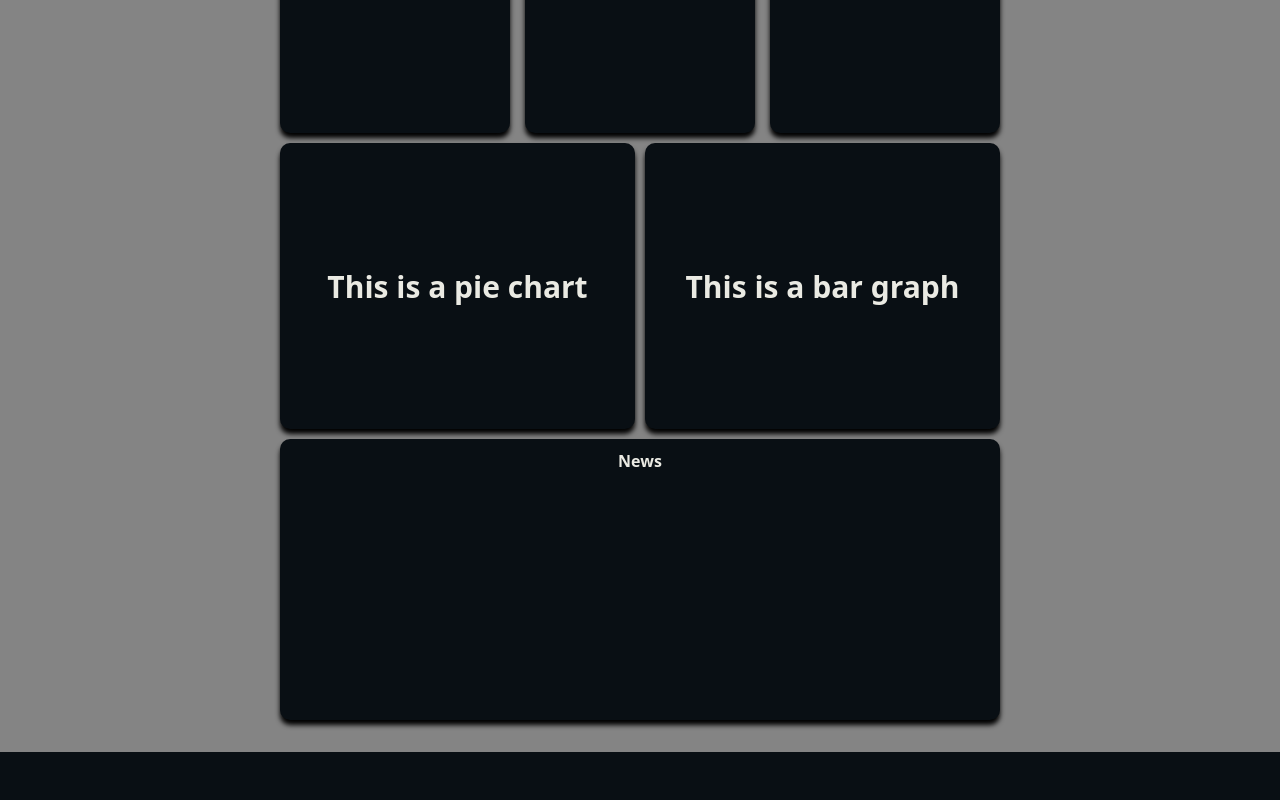
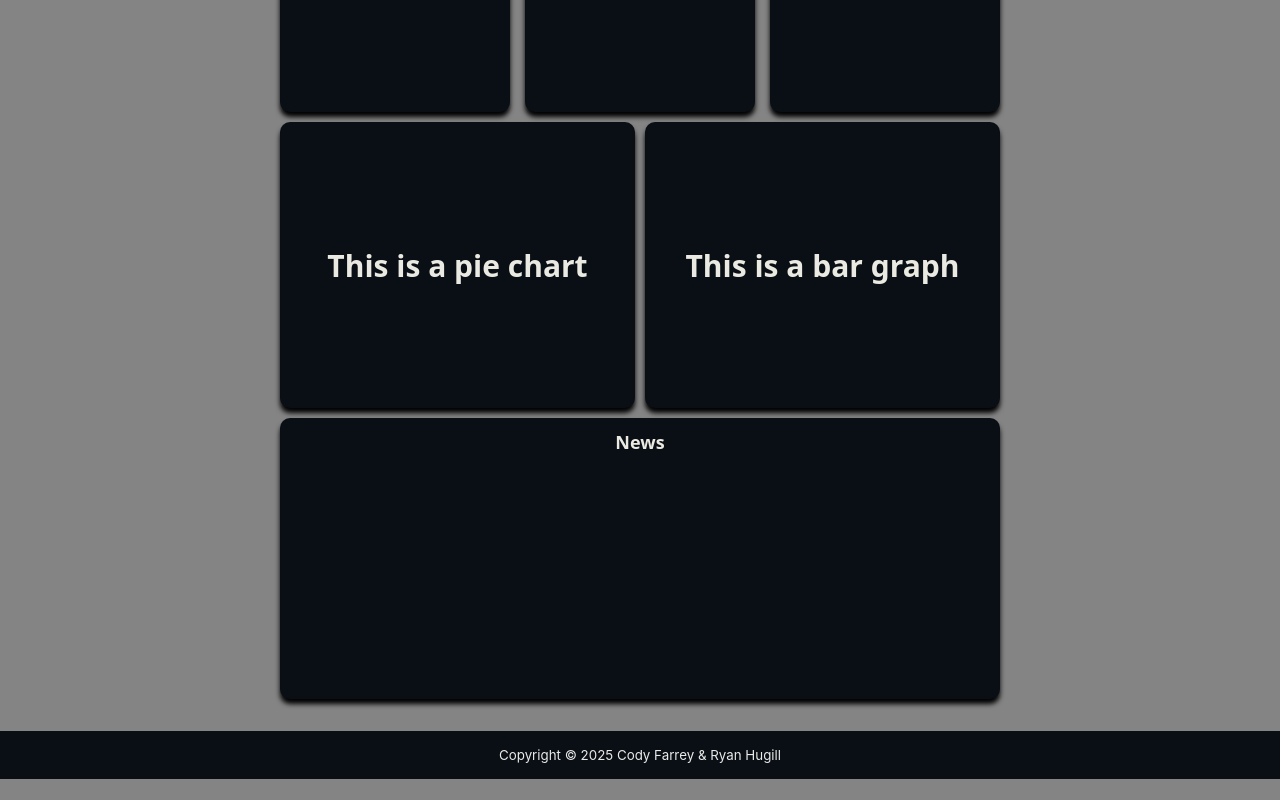
Before and after one commit to ryan-hugill/cfar-rhug-finance-app, a React (Create React App) app: page / in a window 1280 px wide. Shown: the part 390-1190 px from the top of the page. After the commit the page ends 1169 px from the top, so only its background shows below. Built offline with nearby package versions, Linux system fonts and the light colour scheme.

Commit message:
updated more stuff but who cares

```diff
--- a/src/components/Footer.js
+++ b/src/components/Footer.js
@@ -6,7 +6,9 @@ export class Footer extends React.Component {
   }
   render () {
     return(
-      <div className="footer header-footer-bar"></div>
+      <div className="footer header-footer-bar">
+        <small>Copyright © 2025 Cody Farrey & Ryan Hugill</small>
+      </div>
     );
   }
 }
--- a/src/index.css
+++ b/src/index.css
@@ -18,7 +18,11 @@ code {
 }
 
 h1, h2, h3, h4, h5 {
-  color: #EAEAE3
+  color: #EAEAE3;
+}
+
+.header-footer-bar h4 {
+  margin: 0 1rem;
 }
 
 .app {
@@ -48,19 +52,23 @@ h1, h2, h3, h4, h5 {
 }
 
 .header-footer-bar {
-  width: 100vw;
+  display: flex;
+  width: 100%;
   height: 3rem;
+  align-items: center;
   background-color: #090F14;
 }
 
 .footer {
+  color: #EAEAEA;
   display: flex;
   margin-top: 2rem;
+  justify-content: center;
 }
 
 .content-header-text {
   font-family: system-ui, -apple-system, BlinkMacSystemFont, Segoe UI, 'Roboto', Oxygen, Ubuntu, Cantarell, 'Open Sans', 'Helvetica Neue', sans-serif;
-  font-size: 16px;
+  font-size: 18px;
   text-align: center;
 }
 
```
